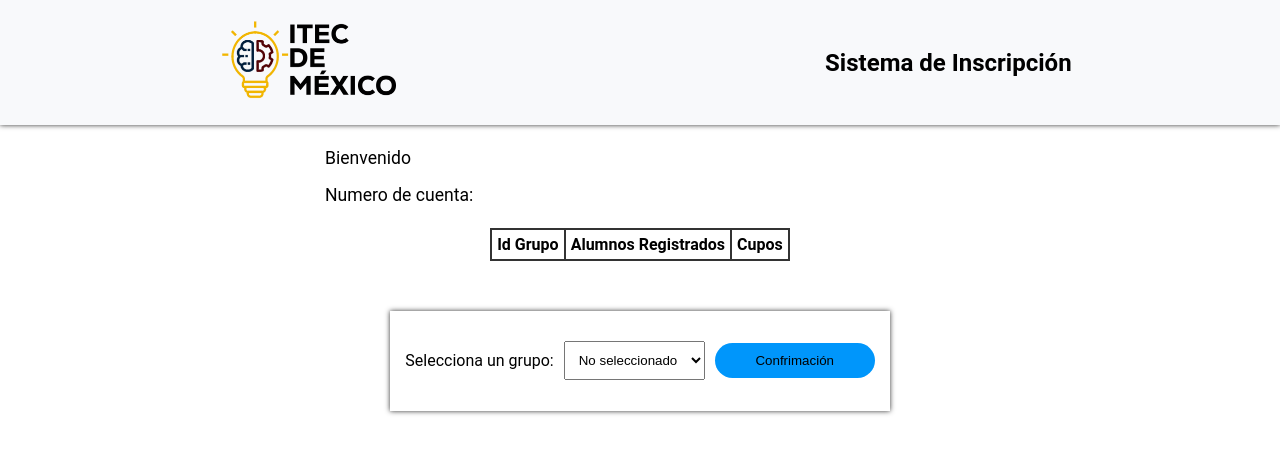
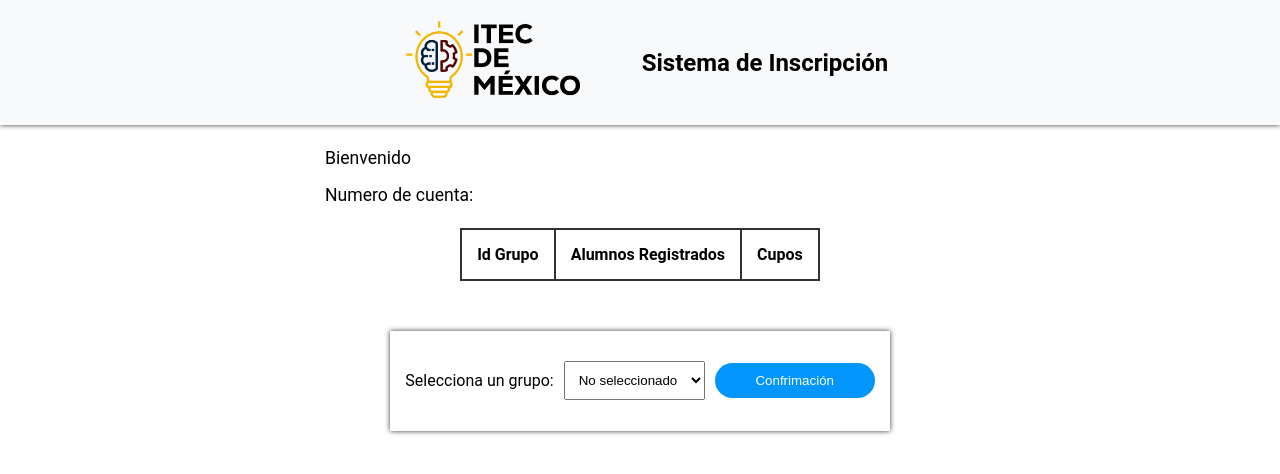
Before and after one commit to CSamu7/sistema-de-inscripcion, a website: page frontend/pages/inscripcion.html in a window 1280 px wide. Drawn offline with Linux system fonts and the light colour scheme; no server answers.

Commit message:
update styles

```diff
--- a/frontend/css/inscripcion.css
+++ b/frontend/css/inscripcion.css
@@ -15,7 +15,8 @@ body {
 .header {
   display: flex;
   align-items: center;
-  justify-content: space-around;
+  justify-content: center;
+  gap: 50px;
 
   background-color: #f8f9fb;
 
@@ -51,12 +52,13 @@ body {
 }
 
 .table__cell {
-  padding: 5px;
+  padding: 15px;
   border: 2px solid #333;
+  text-align: center;
 }
 
 .table__row:nth-child(odd) {
-  background-color: #def1ff;
+  background-color: #b9bdf7;
 }
 
 .form {
@@ -74,7 +76,8 @@ body {
 }
 
 .form__input {
-  color: inherit;
+  color: white;
+
   background-color: #0096fb;
   border: 0;
   border-radius: 20px;
```
Also changed, not shown: frontend/css/inicio-de-sesion.css (+5 -2 lines).
